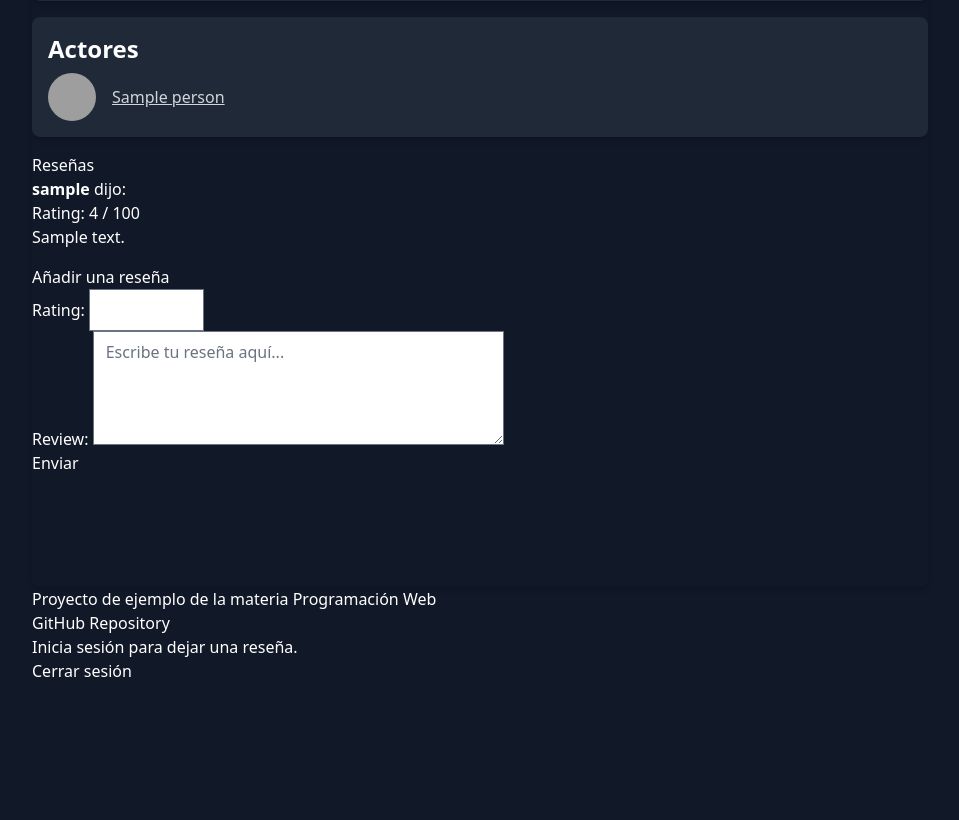
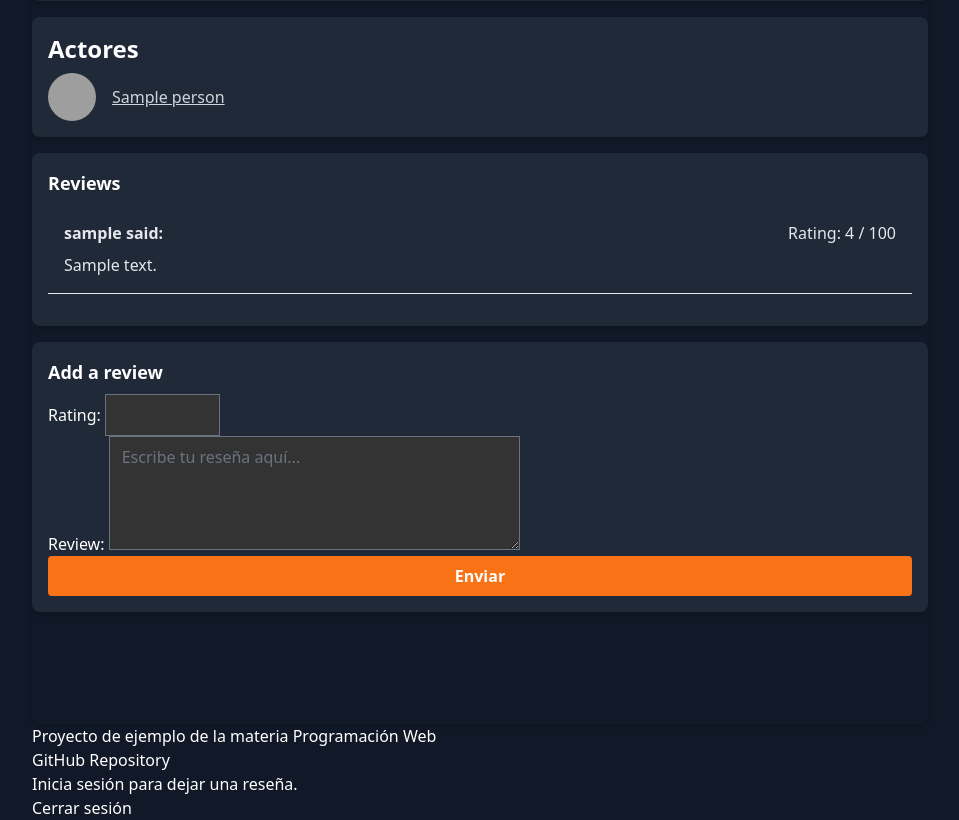
Before and after one commit to MontiTC/movies, a Django app: page /movies/1/ in a window 1280 px wide. Shown: the part 1647-2467 px from the top of the page, without its empty margins (160-1119 px from the left). Before the commit the page ends 2324 px from the top, so only its background shows below. Run offline with Django 5.2, Linux system fonts and the light colour scheme; a user stored in the database is signed in; tables that the repository leaves empty hold one stand-in row (values such as "Sample post"); some libraries are stand-ins or nearby versions; grey boxes are pictures that could not be loaded.

Commit message:
V4 28/05

```diff
--- a/movies/forms.py
+++ b/movies/forms.py
@@ -9,6 +9,6 @@ class MovieReviewForm(forms.ModelForm):
         model = MovieReview
         fields = ['rating', 'review']
         widgets = {
-            'rating': forms.NumberInput(attrs={'min': 1, 'max': 100}),
-            'review': forms.Textarea(attrs={'rows': 4, 'placeholder': 'Escribe tu reseña aquí...'}),
+            'rating': forms.NumberInput(attrs={'min': 1, 'max': 100, 'style': 'background-color: #333;'}),
+            'review': forms.Textarea(attrs={'rows': 4, 'placeholder': 'Escribe tu reseña aquí...', 'style': 'background-color: #333;'}),
         }
--- a/movies/static/movies/css/output.css
+++ b/movies/static/movies/css/output.css
@@ -788,13 +788,12 @@ select {
   margin-bottom: 1rem;
 }
 
-.-mx-4 {
-  margin-left: -1rem;
-  margin-right: -1rem;
+.mb-2 {
+  margin-bottom: 0.5rem;
 }
 
-.mb-2 {
-  margin-bottom: 0.5rem;
+.mb-4 {
+  margin-bottom: 1rem;
 }
 
 .mb-8 {
@@ -819,22 +830,6 @@ select {
 
 .mt-8 {
   margin-top: 2rem;
-}
-
-.mb-4 {
-  margin-bottom: 1rem;
-}
-
-.mr-2 {
-  margin-right: 0.5rem;
-}
-
-.mr-4 {
-  margin-right: 1rem;
-}
-
-.mt-2 {
-  margin-top: 0.5rem;
 }
 
 .block {
@@ -971,6 +918,14 @@ select {
 
 .justify-end {
   justify-content: flex-end;
+}
+
+.justify-center {
+  justify-content: center;
+}
+
+.justify-between {
+  justify-content: space-between;
 }
 
 .gap-4 {
@@ -1062,14 +1012,14 @@ select {
   background-color: rgb(17 24 39 / var(--tw-bg-opacity));
 }
 
-.bg-slate-200 {
+.bg-orange-500 {
   --tw-bg-opacity: 1;
-  background-color: rgb(226 232 240 / var(--tw-bg-opacity));
+  background-color: rgb(249 115 22 / var(--tw-bg-opacity));
 }
 
-.bg-blue-500 {
+.bg-white {
   --tw-bg-opacity: 1;
-  background-color: rgb(59 130 246 / var(--tw-bg-opacity));
+  background-color: rgb(255 255 255 / var(--tw-bg-opacity));
 }
 
 .bg-gray-100 {
@@ -1131,9 +1077,19 @@ select {
   font-family: ui-sans-serif, system-ui, sans-serif, "Apple Color Emoji", "Segoe UI Emoji", "Segoe UI Symbol", "Noto Color Emoji";
 }
 
+.text-2xl {
+  font-size: 1.5rem;
+  line-height: 2rem;
+}
+
 .text-3xl {
   font-size: 1.875rem;
   line-height: 2.25rem;
+}
+
+.text-lg {
+  font-size: 1.125rem;
+  line-height: 1.75rem;
 }
 
 .text-sm {
@@ -1143,16 +1099,6 @@ select {
 
 .text-xl {
   font-size: 1.25rem;
-  line-height: 1.75rem;
-}
-
-.text-2xl {
-  font-size: 1.5rem;
-  line-height: 2rem;
-}
-
-.text-lg {
-  font-size: 1.125rem;
   line-height: 1.75rem;
 }
 
@@ -1192,14 +1148,24 @@ select {
   color: rgb(37 99 235 / var(--tw-text-opacity));
 }
 
-.text-gray-600 {
+.text-red-500 {
   --tw-text-opacity: 1;
-  color: rgb(75 85 99 / var(--tw-text-opacity));
+  color: rgb(239 68 68 / var(--tw-text-opacity));
 }
 
-.text-gray-300 {
+.text-gray-200 {
   --tw-text-opacity: 1;
-  color: rgb(209 213 219 / var(--tw-text-opacity));
+  color: rgb(229 231 235 / var(--tw-text-opacity));
+}
+
+.text-gray-800 {
+  --tw-text-opacity: 1;
+  color: rgb(31 41 55 / var(--tw-text-opacity));
+}
+
+.text-black {
+  --tw-text-opacity: 1;
+  color: rgb(0 0 0 / var(--tw-text-opacity));
 }
 
 .underline {
@@ -1230,8 +1196,17 @@ select {
   transition-duration: 150ms;
 }
 
+.duration-300 {
+  transition-duration: 300ms;
+}
+
 .ease-in-out {
   transition-timing-function: cubic-bezier(0.4, 0, 0.2, 1);
+}
+
+.hover\:bg-gray-700:hover {
+  --tw-bg-opacity: 1;
+  background-color: rgb(55 65 81 / var(--tw-bg-opacity));
 }
 
 .hover\:bg-indigo-500:hover {
--- a/movies/templates/movies/base.html
+++ b/movies/templates/movies/base.html
@@ -1,7 +1,7 @@
 <!DOCTYPE html>
 <html lang="en">
     <head>
-        <title>Página de Ejemplo</title>
+        <title>My Movies</title>
         <meta charset="UTF-8">
         <meta name="viewport" content="width=device-width, initial-scale=1">
         <link href="/static/movies/css/output.css" rel="stylesheet">
--- a/movies/templates/movies/movie_detail.html
+++ b/movies/templates/movies/movie_detail.html
@@ -77,34 +77,40 @@
 
 
 
-        <div class="reviews my-4">
-    <h2>Reseñas</h2>
+      <div class="reviews my-4 bg-gray-800 p-4 rounded-lg shadow-md mt-4">
+    <h2 class="text-lg font-bold mb-2">Reviews</h2>
     <div class="review-container">
         {% for review in reviews %}
-        <div class="review">
-            <p><strong>{{ review.user.username }}</strong> dijo:</p>
-            <p>Rating: {{ review.rating }} / 100</p>
-            <p>{{ review.review }}</p>
-
+        <div class="review mb-4 p-4 border-b border-gray-200">
+            <div class="flex justify-between mb-2">
+                <p class="text-gray-200"><strong>{{ review.user.username }} said:</strong></p>
+                <p class="text-gray-200">Rating: {{ review.rating }} / 100</p>
+            </div>
+            <p class="text-gray-200">{{ review.review }}</p>
         </div>
         {% empty %}
-        <p>No hay reseñas todavía. ¡Sé el primero en dejar una!</p>
+        <p class="text-gray-200">There are no reviews yet. Be the first to leave one!</p>
         {% endfor %}
     </div>
 </div>
 
-<div class="add-review my-4">
-    <h2>Añadir una reseña</h2>
+<div class="add-review my-4 bg-gray-800 p-4 rounded-lg shadow-md mt-4">
+    <h2 class="text-lg font-bold mb-2">Add a review</h2>
     {% if user.is_authenticated %}
-    <form method="post" action="{% url 'create_review' movie_id=movie.id %}" class="review-form"">
+    <form method="post" action="{% url 'create_review' movie_id=movie.id %}" class="review-form flex flex-col">
         {% csrf_token %}
         {{ form.as_p }}
-        <button type="submit" class="submit-button">Enviar</button>
+        <style>
+            .review-form textarea {
+                background-color: #333; /* o cualquier otro color oscuro que prefieras */
+            }
+        </style>
+
+        <button type="submit" class="submit-button bg-orange-500 hover:bg-orange-700 text-white font-bold py-2 px-4 rounded transition duration-300 ease-in-out">Enviar</button>
     </form>
     {% else %}
-        <p><a href="{% url 'login' %}">Inicia sesión</a> para dejar una reseña.</p>
+        <p class="text-gray-600"><a href="{% url 'login' %}" class="text-blue-600 hover:text-blue-800">Log in</a> to leave a review.</p>
     {% endif %}
-
 </div>
 
 
```
Also changed, not shown: other parts of movies/static/movies/css/output.css (+57 -123 lines), movies/templates/registration/login.html (+13 -9 lines).
